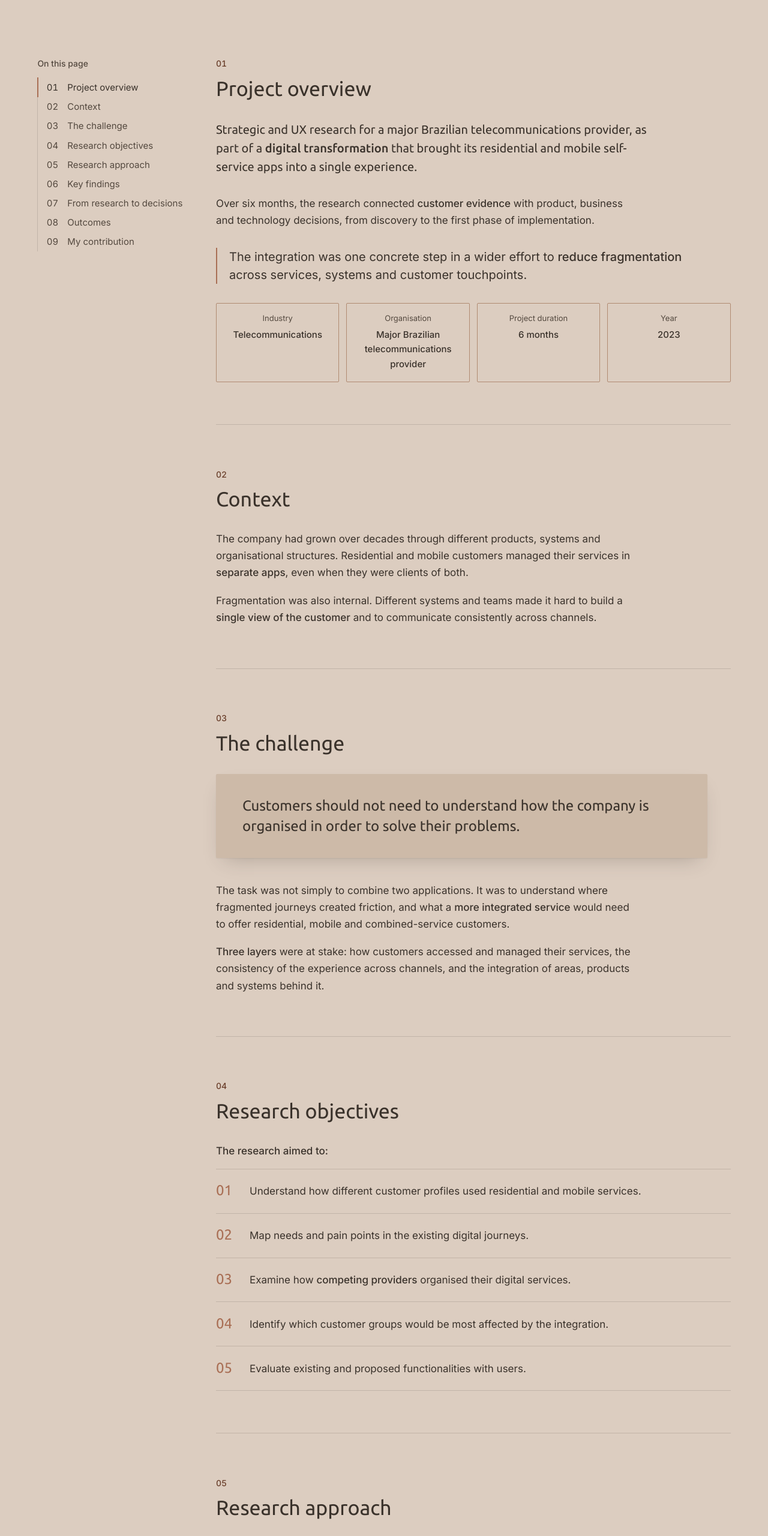
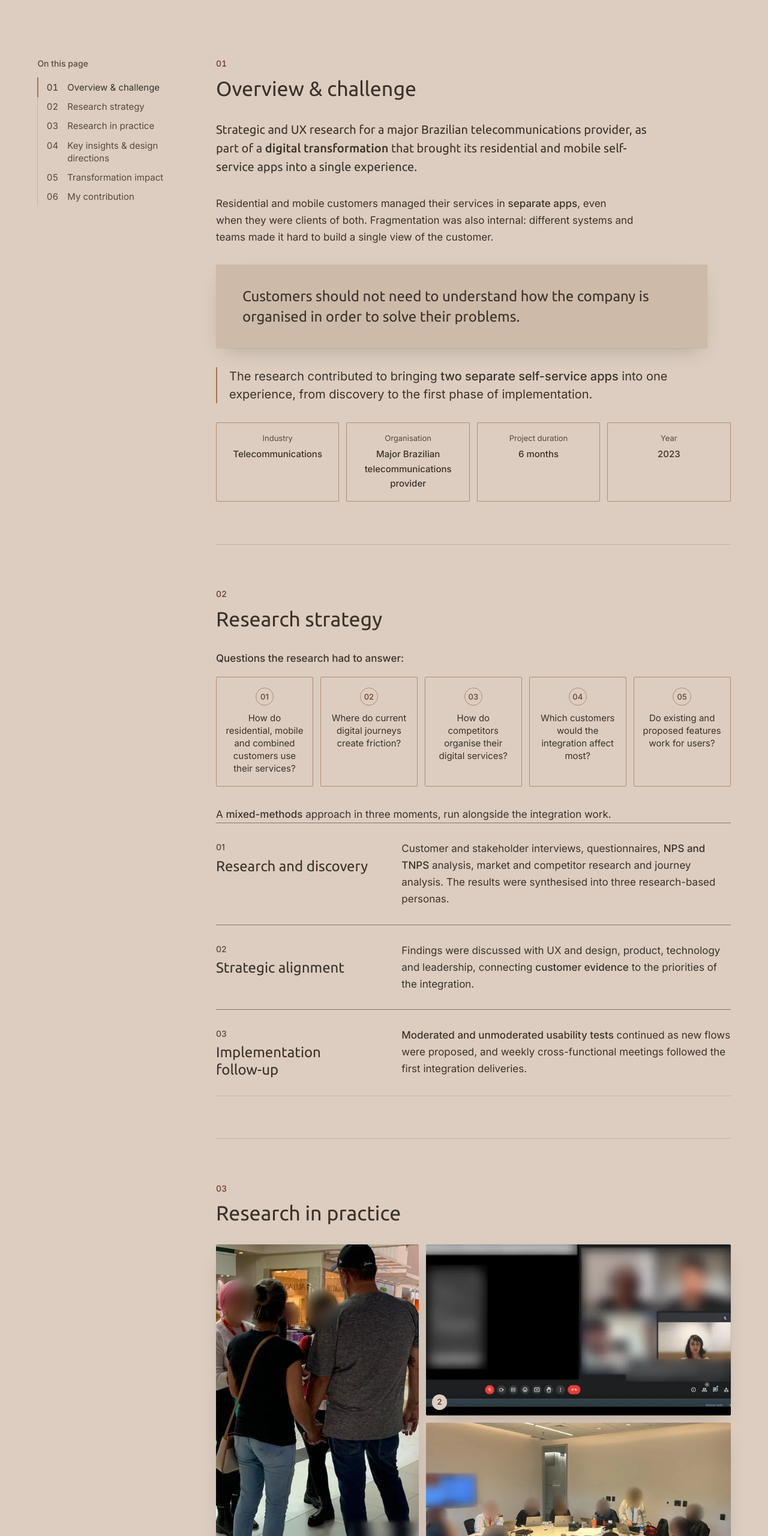
Before and after one commit to vi-gatti/vi-gatti.github.io, a plain HTML site: page case-02.html in a window 1280 px wide. Shown: the part 1060-3620 px from the top of the page at 60% size. Drawn offline with Linux system fonts and the light colour scheme.

Commit message:
Restructure case study 02 (EN) into six sections
Merge overview, context and challenge; turn objectives into research
questions; give research in practice its own section; connect insights
to design directions.

Co-Authored-By: Claude Opus 5.5 <noreply@anthropic.com>
Claude-Session: https://claude.ai/code/session_01T4u9MtTpxWxcoxcPnBy9yg

```diff
--- a/case-02.html
+++ b/case-02.html
@@ -95,14 +95,11 @@
         <nav class="toc" aria-label="Sections of this case">
           <p class="label">On this page</p>
           <ol>
-            <li><a href="#overview">Project overview</a></li>
-            <li><a href="#context">Context</a></li>
-            <li><a href="#challenge">The challenge</a></li>
-            <li><a href="#objectives">Research objectives</a></li>
-            <li><a href="#approach">Research approach</a></li>
-            <li><a href="#findings">Key findings</a></li>
-            <li><a href="#decisions">From research to decisions</a></li>
-            <li><a href="#outcomes">Outcomes</a></li>
+            <li><a href="#overview">Overview &amp; challenge</a></li>
+            <li><a href="#strategy">Research strategy</a></li>
+            <li><a href="#practice">Research in practice</a></li>
+            <li><a href="#insights">Key insights &amp; design directions</a></li>
+            <li><a href="#impact">Transformation impact</a></li>
             <li><a href="#contribution">My contribution</a></li>
           </ol>
         </nav>
@@ -112,13 +109,16 @@
           <section class="case-section" id="overview" aria-labelledby="overview-title">
             <header>
               <p class="label section-num" aria-hidden="true">01</p>
-              <h2 id="overview-title">Project overview</h2>
+              <h2 id="overview-title">Overview &amp; challenge</h2>
             </header>
             <p class="lede">Strategic and UX research for a major Brazilian telecommunications provider, as part of a <strong>digital transformation</strong> that brought its residential and mobile self-service apps into a single experience.</p>
             <div class="prose">
-              <p>Over six months, the research connected <strong>customer evidence</strong> with product, business and technology decisions, from discovery to the first phase of implementation.</p>
+              <p>Residential and mobile customers managed their services in <strong>separate apps</strong>, even when they were clients of both. Fragmentation was also internal: different systems and teams made it hard to build a single view of the customer.</p>
             </div>
-            <p class="highlight">The integration was one concrete step in a wider effort to <strong>reduce fragmentation</strong> across services, systems and customer touchpoints.</p>
+            <div class="statement">
+              <p class="statement__text">Customers should not need to understand how the company is organised in order to solve their problems.</p>
+            </div>
+            <p class="highlight">The research contributed to bringing <strong>two separate self-service apps</strong> into one experience, from discovery to the first phase of implementation.</p>
             <dl class="facts-panel">
               <div><dt>Industry</dt><dd>Telecommunications</dd></div>
               <div><dt>Organisation</dt><dd>Major Brazilian telecommunications provider</dd></div>
@@ -126,48 +126,20 @@
               <div><dt>Year</dt><dd>2023</dd></div>
             </dl>
           </section>
-          <section class="case-section" id="context" aria-labelledby="context-title">
+
+          <section class="case-section" id="strategy" aria-labelledby="strategy-title">
             <header>
               <p class="label section-num" aria-hidden="true">02</p>
-              <h2 id="context-title">Context</h2>
+              <h2 id="strategy-title">Research strategy</h2>
             </header>
-            <div class="prose">
-              <p>The company had grown over decades through different products, systems and organisational structures. Residential and mobile customers managed their services in <strong>separate apps</strong>, even when they were clients of both.</p>
-              <p>Fragmentation was also internal. Different systems and teams made it hard to build a <strong>single view of the customer</strong> and to communicate consistently across channels.</p>
-            </div>
-          </section>
-          <section class="case-section" id="challenge" aria-labelledby="challenge-title">
-            <header>
-              <p class="label section-num" aria-hidden="true">03</p>
-              <h2 id="challenge-title">The challenge</h2>
-            </header>
-            <div class="statement">
-              <p class="statement__text">Customers should not need to understand how the company is organised in order to solve their problems.</p>
-            </div>
-            <div class="prose">
-              <p>The task was not simply to combine two applications. It was to understand where fragmented journeys created friction, and what a <strong>more integrated service</strong> would need to offer residential, mobile and combined-service customers.</p>
-              <p><strong>Three layers</strong> were at stake: how customers accessed and managed their services, the consistency of the experience across channels, and the integration of areas, products and systems behind it.</p>
-            </div>
-          </section>
-          <section class="case-section" id="objectives" aria-labelledby="objectives-title">
-            <header>
-              <p class="label section-num" aria-hidden="true">04</p>
-              <h2 id="objectives-title">Research objectives</h2>
-            </header>
-            <p class="list-lead">The research aimed to:</p>
-            <ol class="numbered">
-              <li><p>Understand how different customer profiles used residential and mobile services.</p></li>
-              <li><p>Map needs and pain points in the existing digital journeys.</p></li>
-              <li><p>Examine how <strong>competing providers</strong> organised their digital services.</p></li>
-              <li><p>Identify which customer groups would be most affected by the integration.</p></li>
-              <li><p>Evaluate existing and proposed functionalities with users.</p></li>
+            <p class="list-lead">Questions the research had to answer:</p>
+            <ol class="panel-list">
+              <li>How do residential, mobile and combined customers use their services?</li>
+              <li>Where do current digital journeys create friction?</li>
+              <li>How do competitors organise their digital services?</li>
+              <li>Which customers would the integration affect most?</li>
+              <li>Do existing and proposed features work for users?</li>
             </ol>
-          </section>
-          <section class="case-section" id="approach" aria-labelledby="approach-title">
-            <header>
-              <p class="label section-num" aria-hidden="true">05</p>
-              <h2 id="approach-title">Research approach</h2>
-            </header>
             <div class="prose">
               <p>A <strong>mixed-methods</strong> approach in three moments, run alongside the integration work.</p>
             </div>
@@ -200,9 +172,15 @@
                 </div>
               </li>
             </ol>
+          </section>
+
+          <section class="case-section" id="practice" aria-labelledby="practice-title">
+            <header>
+              <p class="label section-num" aria-hidden="true">03</p>
+              <h2 id="practice-title">Research in practice</h2>
+            </header>
             <figure class="photo-grid">
-              <p class="label photo-grid__label">Research in practice</p>
-              <div class="photo-grid__images">
+                            <div class="photo-grid__images">
                 <div class="photo-grid__item photo-grid__item--store">
                   <img src="assets/img/case-02/usability-store-640.webp" srcset="assets/img/case-02/usability-store-640.webp 640w, assets/img/case-02/usability-store-768.webp 768w" sizes="(min-width: 64rem) 34rem, 100vw" width="768" height="910" loading="lazy" decoding="async" alt="Researchers conducting an in-store usability session with two customers. Faces are blurred.">
                   <span class="photo-grid__num" aria-hidden="true">1</span>
@@ -225,60 +203,54 @@
               </figcaption>
             </figure>
           </section>
-          <section class="case-section" id="findings" aria-labelledby="findings-title">
+
+          <section class="case-section" id="insights" aria-labelledby="insights-title">
             <header>
-              <p class="label section-num" aria-hidden="true">06</p>
-              <h2 id="findings-title">Key findings</h2>
+              <p class="label section-num" aria-hidden="true">04</p>
+              <h2 id="insights-title">Key insights &amp; design directions</h2>
             </header>
-            <ol class="findings findings--grid">
-              <li class="finding">
-                <div>
-                  <h3><strong>Distinct patterns</strong> of behaviour and satisfaction between residential and mobile customers.</h3>
-                </div>
+            <div class="prose">
+              <p>Residential and mobile customers showed <strong>distinct patterns</strong> of behaviour and satisfaction. Three personas made these differences visible to the teams, including customers with combined services.</p>
+              <p>Above all, integration had to go <strong>beyond consolidating features</strong>. Each part of the experience the research examined became a direction discussed with the teams.</p>
+            </div>
+            <ol class="flow flow--two">
+              <li class="flow__row flow__head" aria-hidden="true">
+                <div class="flow__cell"><p class="label">What the research showed</p></div>
+                <div class="flow__cell"><p class="label">Design direction</p></div>
               </li>
-              <li class="finding">
-                <div>
-                  <h3><strong>Three personas</strong> made differences in needs and pain points visible to the teams, including customers with combined services.</h3>
-                </div>
+              <li class="flow__row">
+                <div class="flow__cell"><p class="label">What the research showed</p><p>Customers with both services moved between two separate apps.</p></div>
+                <div class="flow__cell"><p class="label">Design direction</p><p>Unified access to residential and mobile services.</p></div>
               </li>
-              <li class="finding">
-                <div>
-                  <h3>Integration had to go <strong>beyond consolidating features</strong>.</h3>
-                  <p>Access, product management, billing, benefits and the move between self-service and human support all shaped the experience.</p>
-                </div>
+              <li class="flow__row">
+                <div class="flow__cell"><p class="label">What the research showed</p><p>Managing products was split by service.</p></div>
+                <div class="flow__cell"><p class="label">Design direction</p><p>More centralised management of products.</p></div>
               </li>
-              <li class="finding">
-                <div>
-                  <h3>The <strong>market and competitive analysis</strong> placed these findings within the wider digital service landscape.</h3>
-                </div>
+              <li class="flow__row">
+                <div class="flow__cell"><p class="label">What the research showed</p><p>Billing and service information shaped the experience.</p></div>
+                <div class="flow__cell"><p class="label">Design direction</p><p>Simpler billing and service information.</p></div>
+              </li>
+              <li class="flow__row">
+                <div class="flow__cell"><p class="label">What the research showed</p><p>Benefits were disconnected from the services.</p></div>
+                <div class="flow__cell"><p class="label">Design direction</p><p>Better-connected benefits and services.</p></div>
+              </li>
+              <li class="flow__row">
+                <div class="flow__cell"><p class="label">What the research showed</p><p>Customers moved between self-service and human support.</p></div>
+                <div class="flow__cell"><p class="label">Design direction</p><p>More consistent support across digital and human channels.</p></div>
               </li>
             </ol>
+            <div class="prose">
+              <p>The <strong>market and competitive analysis</strong> placed these findings within the wider digital service landscape.</p>
+            </div>
           </section>
-          <section class="case-section" id="decisions" aria-labelledby="decisions-title">
+
+          <section class="case-section" id="impact" aria-labelledby="impact-title">
             <header>
-              <p class="label section-num" aria-hidden="true">07</p>
-              <h2 id="decisions-title">From research to decisions</h2>
+              <p class="label section-num" aria-hidden="true">05</p>
+              <h2 id="impact-title">Transformation impact</h2>
             </header>
             <div class="prose">
-              <p>The findings informed the integration of the two self-service experiences and wider discussions on a <strong>more connected digital ecosystem</strong>.</p>
-              <p class="list-lead">Directions discussed with the teams:</p>
-            </div>
-            <ol class="panel-list">
-              <li>Unified access to residential and mobile services.</li>
-              <li>More centralised management of products.</li>
-              <li>Simpler billing and service information.</li>
-              <li>Better-connected benefits and services.</li>
-              <li>More consistent support across digital and human channels.</li>
-            </ol>
-          </section>
-          <section class="case-section" id="outcomes" aria-labelledby="outcomes-title">
-            <header>
-              <p class="label section-num" aria-hidden="true">08</p>
-              <h2 id="outcomes-title">Outcomes</h2>
-            </header>
-            <div class="prose">
-              <p>The research contributed to bringing <strong>two separate self-service apps</strong> into one experience, simplifying how customers accessed and managed residential and mobile services.</p>
-              <p>I stayed involved through the <strong>first implementation phase</strong>, until the first integration deliveries. The integration was part of a wider transformation that continued after the project.</p>
+              <p>The directions above informed the integration of the <strong>two self-service apps into one</strong>, simplifying how customers accessed and managed residential and mobile services. I stayed involved until the first integration deliveries, within a wider transformation that continued after the project.</p>
             </div>
             <div class="stat-strip">
               <p class="label">Transformation at scale</p>
@@ -289,15 +261,15 @@
               </dl>
             </div>
           </section>
+
           <section class="case-section" id="contribution" aria-labelledby="contribution-title">
             <header>
-              <p class="label section-num" aria-hidden="true">09</p>
+              <p class="label section-num" aria-hidden="true">06</p>
               <h2 id="contribution-title">My contribution</h2>
             </header>
             <p class="lede">I worked as the UX Researcher <strong>alongside the UX and design manager</strong>, on the research and alignment of the integration.</p>
             <div class="prose">
-              <p>I conducted customer and stakeholder research, analysed journeys across residential and mobile services, developed the personas, ran the <strong>usability tests</strong> and brought the evidence into discussions with product, design and technology.</p>
-              <p>I also took part in the <strong>weekly cross-functional follow-up</strong>, staying involved as the first phase of the integration moved into delivery.</p>
+              <p>I conducted customer and stakeholder research, analysed journeys across residential and mobile services, developed the personas, ran the <strong>usability tests</strong> and brought the evidence into discussions with product, design and technology. I also took part in the <strong>weekly cross-functional follow-up</strong> as the first phase of the integration moved into delivery.</p>
             </div>
           </section>
 
```
